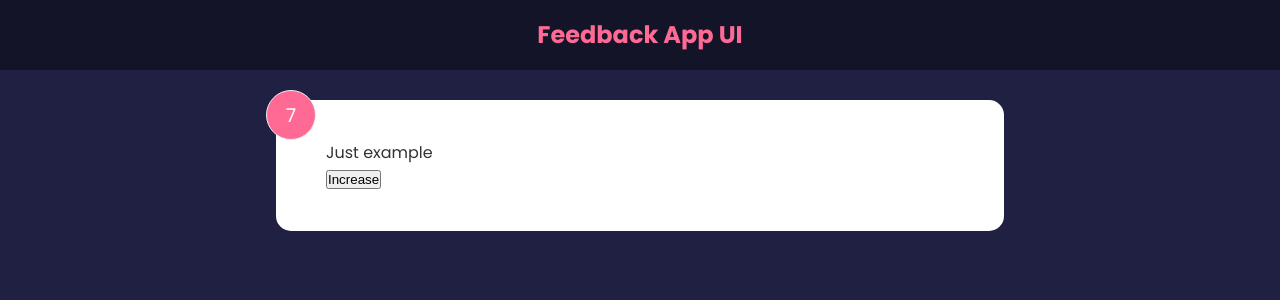
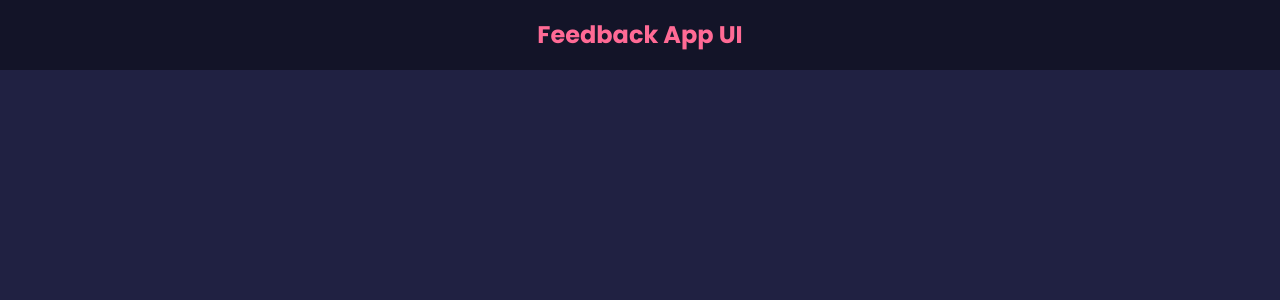
Before and after one commit to Farahat612/brad-react, a React (Create React App) app in the folder feedback-app/: page / in a window 1280 px wide. Shown: the top 300 px of the page. Built offline with nearby package versions, Linux system fonts and the light colour scheme.

Commit message:
rendered FeedbackList component in app.js

```diff
--- a/feedback-app/src/App.js
+++ b/feedback-app/src/App.js
@@ -1,7 +1,7 @@
 import { useState } from 'react';
 import './App.css';
 import Header from './components/Header';
-import FeedbackItem from './components/FeedbackItem';
+import FeedbackList from './components/FeedbackList';
 import FeedbackData from './data/FeedbackData';
 
 function App() {
@@ -10,7 +10,7 @@ function App() {
     <>
       <Header />
       <div className="container">
-        <FeedbackItem />
+        <FeedbackList feedbacks={feedbacks} />
       </div>
     </>
   );
```
